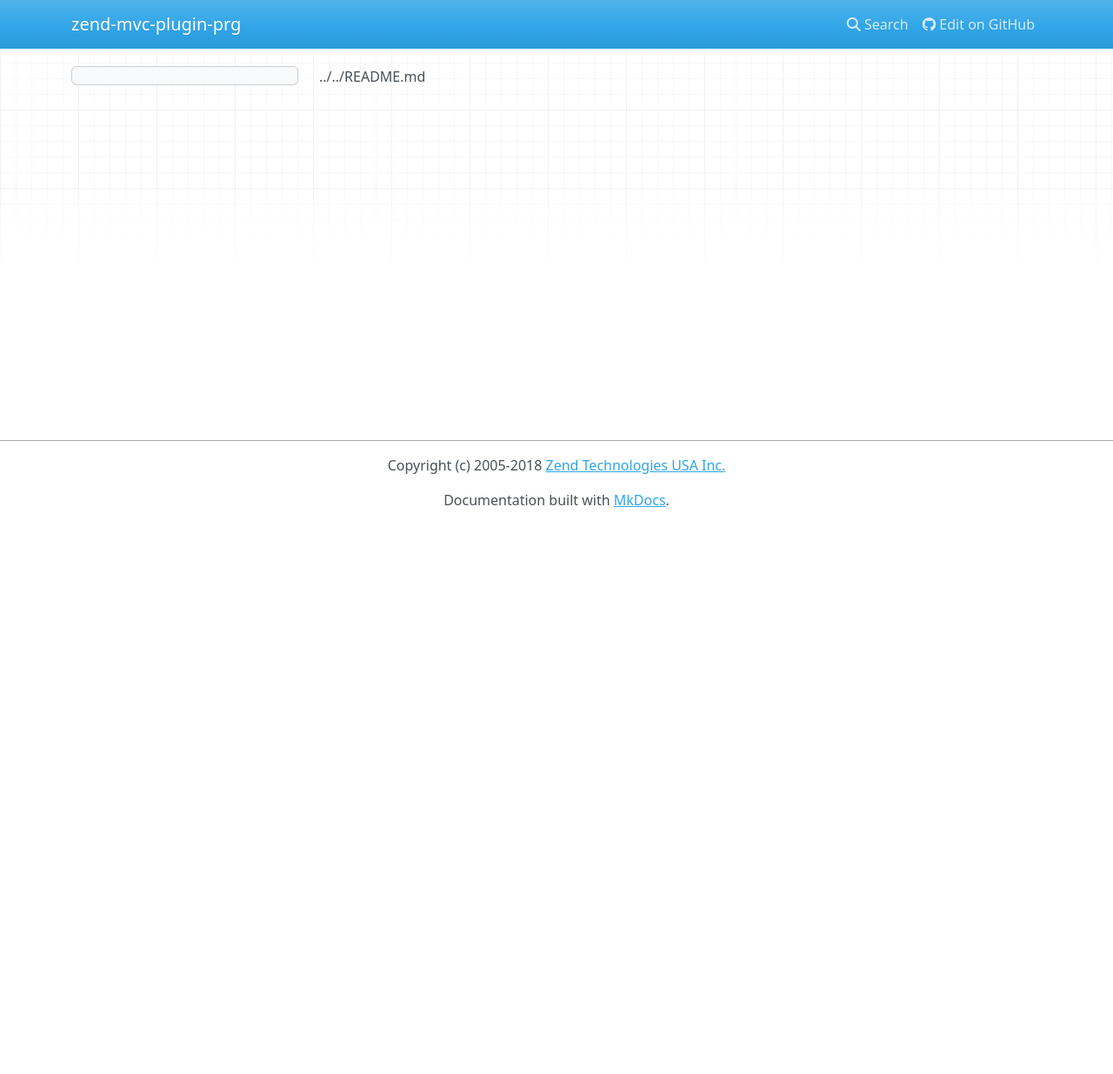
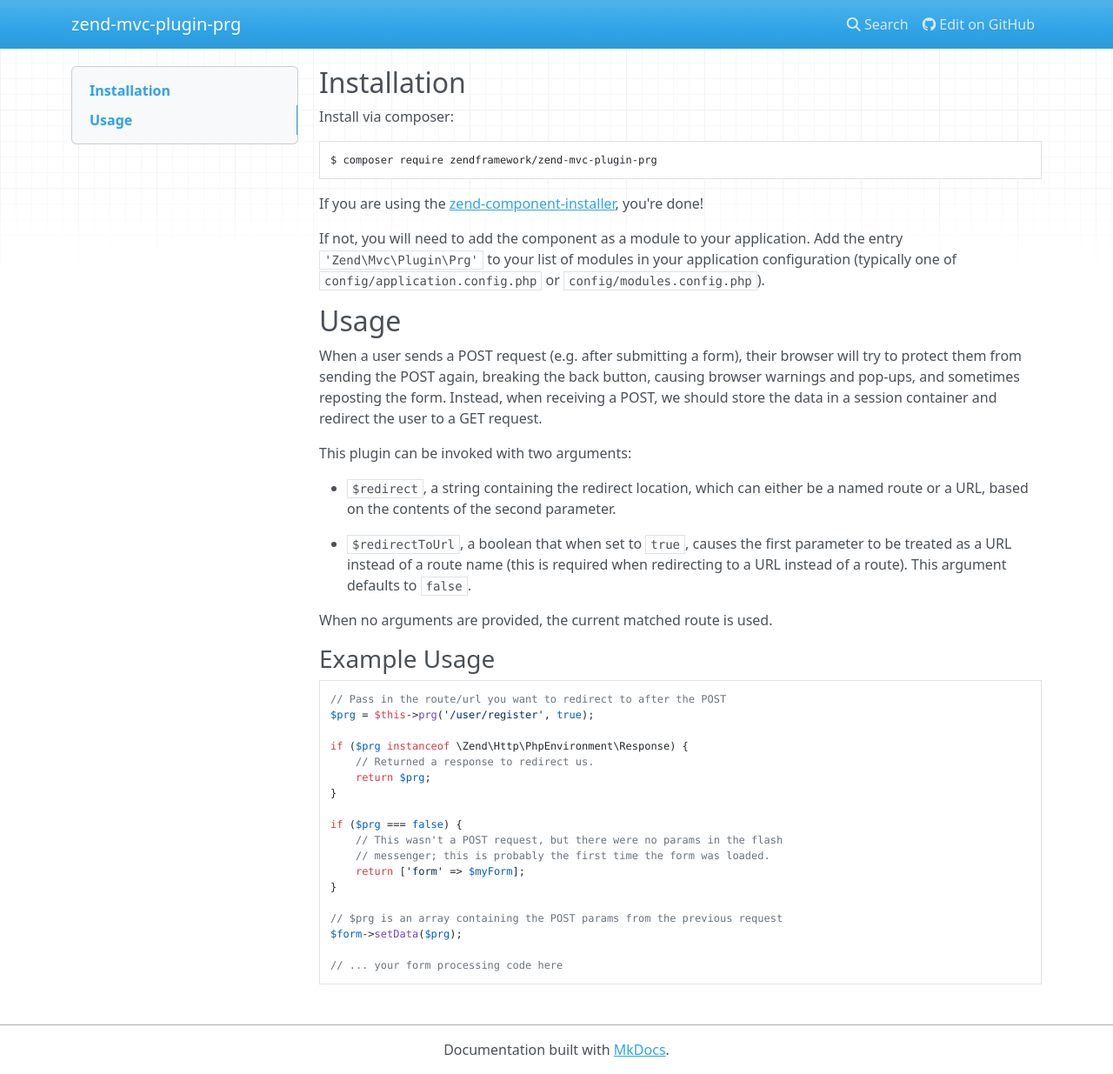
Before and after one commit to laminas/laminas-mvc-plugin-prg, an MkDocs documentation site: the page built from docs/book/index.md, in a window 1280 px wide and 1235 px high. Shown: the whole window at 87% size. Built offline with MkDocs 1.6.1, drawn with Linux system fonts in a browser that asks for light colours; nearby versions of some CDN libraries; old or Windows-style settings are respelled for this version of MkDocs.

````diff
--- a/docs/book/index.md
+++ b/docs/book/index.md
@@ -1 +1,59 @@
-../../README.md
+## Installation
+
+Install via composer:
+
+```bash
+$ composer require zendframework/zend-mvc-plugin-prg
+```
+
+If you are using the [zend-component-installer](https://docs.zendframework.com/zend-component-installer/),
+you're done!
+
+If not, you will need to add the component as a module to your
+application. Add the entry `'Zend\Mvc\Plugin\Prg'` to
+your list of modules in your application configuration (typically
+one of `config/application.config.php` or `config/modules.config.php`).
+
+## Usage
+
+When a user sends a POST request (e.g. after submitting a form), their
+browser will try to protect them from sending the POST again, breaking
+the back button, causing browser warnings and pop-ups, and sometimes
+reposting the form. Instead, when receiving a POST, we should store the
+data in a session container and redirect the user to a GET request.
+
+This plugin can be invoked with two arguments:
+
+- `$redirect`, a string containing the redirect location,
+  which can either be a named route or a URL, based on the contents of
+  the second parameter.
+
+- `$redirectToUrl`, a boolean that when set to
+  `true`, causes the first parameter to be treated as a URL
+  instead of a route name (this is required when redirecting to a URL
+  instead of a route). This argument defaults to `false`.
+
+When no arguments are provided, the current matched route is used.
+
+### Example Usage
+
+```php
+// Pass in the route/url you want to redirect to after the POST
+$prg = $this->prg('/user/register', true);
+
+if ($prg instanceof \Zend\Http\PhpEnvironment\Response) {
+    // Returned a response to redirect us.
+    return $prg;
+}
+
+if ($prg === false) {
+    // This wasn't a POST request, but there were no params in the flash
+    // messenger; this is probably the first time the form was loaded.
+    return ['form' => $myForm];
+}
+
+// $prg is an array containing the POST params from the previous request
+$form->setData($prg);
+
+// ... your form processing code here
+```
--- a/mkdocs.yml
+++ b/mkdocs.yml
@@ -1,8 +1,9 @@
 docs_dir: docs/book
 site_dir: docs/html
-pages:
-    - index.md
+nav:
+    - Home: index.md
 site_name: zend-mvc-plugin-prg
-site_description: 'zend-mvc-plugin-prg: Post-Redirect-Get controller plugin for zend-mvc'
+site_description: 'Post/Redirect/Get plugin for zend-mvc controllers'
 repo_url: 'https://github.com/zendframework/zend-mvc-plugin-prg'
-copyright: 'Copyright (c) 2005-2018 <a href="https://www.zend.com/">Zend Technologies USA Inc.</a>'
+extra:
+    show_special_homepage: true
````
Also changed, not shown: README.md (+25 -2 lines), docs/book/index.html (deleted, +0 -93 lines).
